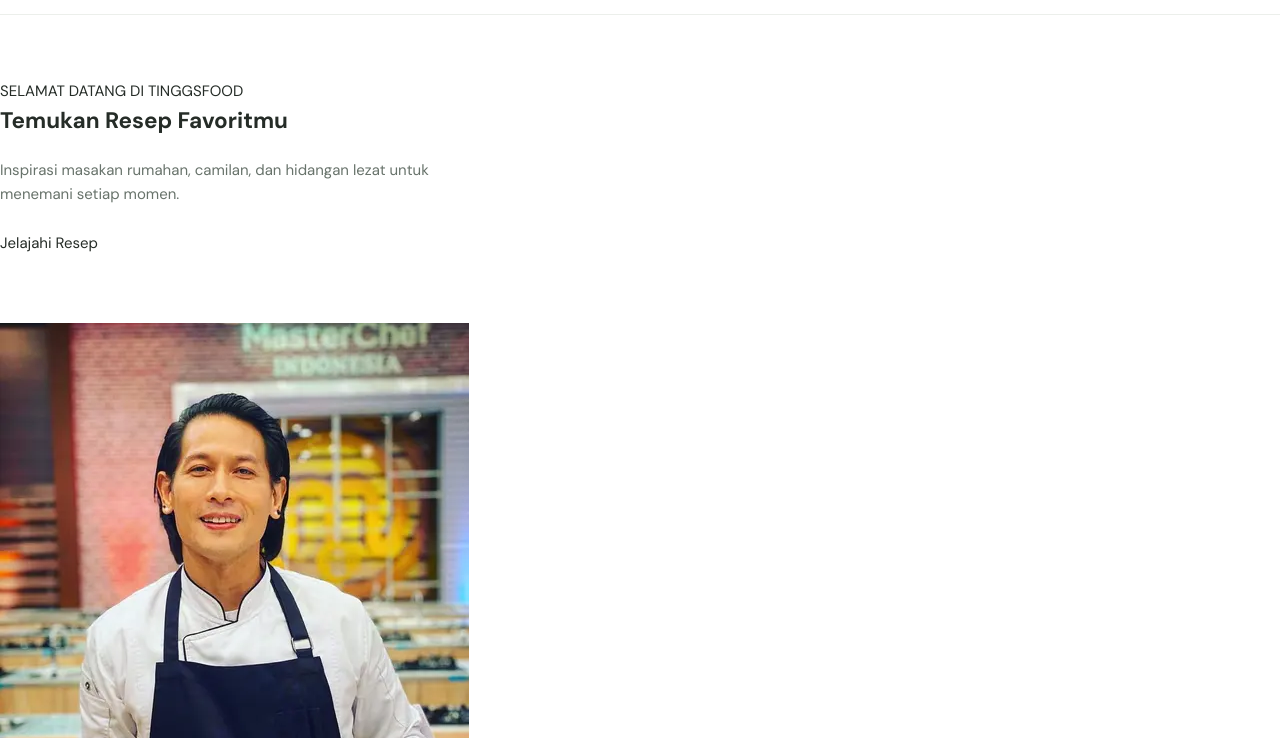
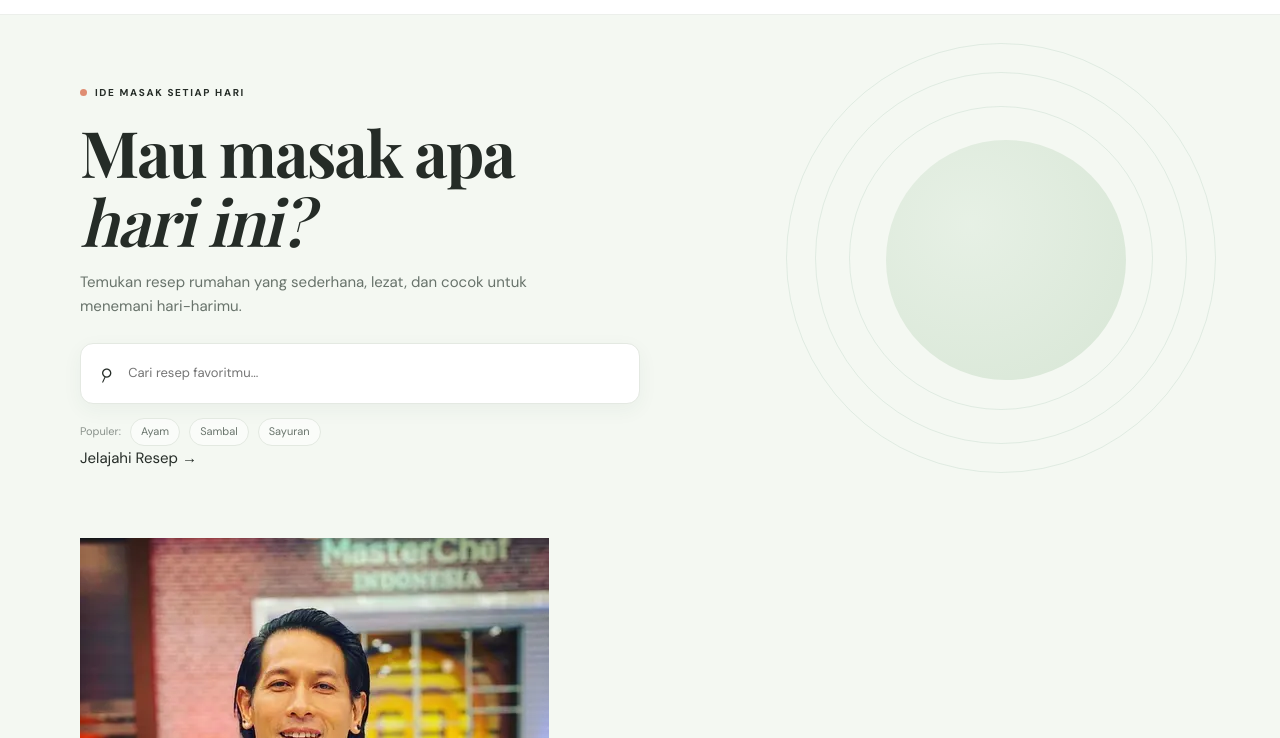
Before and after one commit to jagungkeju01/Fyodor-Yapping, a plain HTML site: page index.html in a window 1280 px wide. Shown: the part 62-800 px from the top of the page. Drawn offline with nearby package versions, Linux system fonts and the light colour scheme.

Commit message:
Update index.html

```diff
--- a/index.html
+++ b/index.html
@@ -29,23 +29,61 @@
 
 
 
-<section class="hero-banner">
-  <div class="hero-content">
-    <span class="hero-label">SELAMAT DATANG DI TINGGSFOOD</span>
-    <h1>Temukan Resep Favoritmu</h1>
-    <p>
-      Inspirasi masakan rumahan, camilan, dan hidangan lezat
-      untuk menemani setiap momen.
-    </p>
-    <a href="#recipeGrid" class="hero-button">
-      Jelajahi Resep
-    </a>
+
+<section class="hero hero-with-image" id="beranda">
+  <div class="container hero-layout">
+    <div class="hero-content">
+      <span class="eyebrow">
+        <span class="eyebrow-dot"></span>
+        IDE MASAK SETIAP HARI
+      </span>
+
+      <h1>Mau masak apa<br><em>hari ini?</em></h1>
+
+      <p>
+        Temukan resep rumahan yang sederhana, lezat,
+        dan cocok untuk menemani hari-harimu.
+      </p>
+
+      <form class="search-form" id="searchForm">
+        <span class="search-icon" aria-hidden="true">⌕</span>
+        <input
+          id="searchInput"
+          type="search"
+          placeholder="Cari resep favoritmu..."
+          autocomplete="off"
+          aria-label="Cari resep"
+        >
+        <button class="button button-primary" type="submit">
+          Cari resep
+        </button>
+      </form>
+
+      <div class="popular-searches">
+        <span>Populer:</span>
+        <button type="button" data-search="ayam">Ayam</button>
+        <button type="button" data-search="sambal">Sambal</button>
+        <button type="button" data-search="sayur">Sayuran</button>
+      </div>
+
+      <a class="hero-button" href="#jelajahi">
+        Jelajahi Resep →
+      </a>
+    </div>
+
+    <div class="hero-photo">
+      <img src="juna.jpg" alt="Hidangan pilihan TINGGSFOOD">
+      <div class="hero-photo-caption">
+        <span>INSPIRASI DAPUR</span>
+        <strong>Hidangan lezat, setiap hari.</strong>
+      </div>
+    </div>
   </div>
 
-  <div class="hero-image">
-    <img src="juna.jpg" alt="Hidangan lezat TINGGSFOOD">
-  </div>
+  <div class="hero-decoration decor-one"></div>
+  <div class="hero-decoration decor-two"></div>
 </section>
+
 
 
   <main id="app">
```
